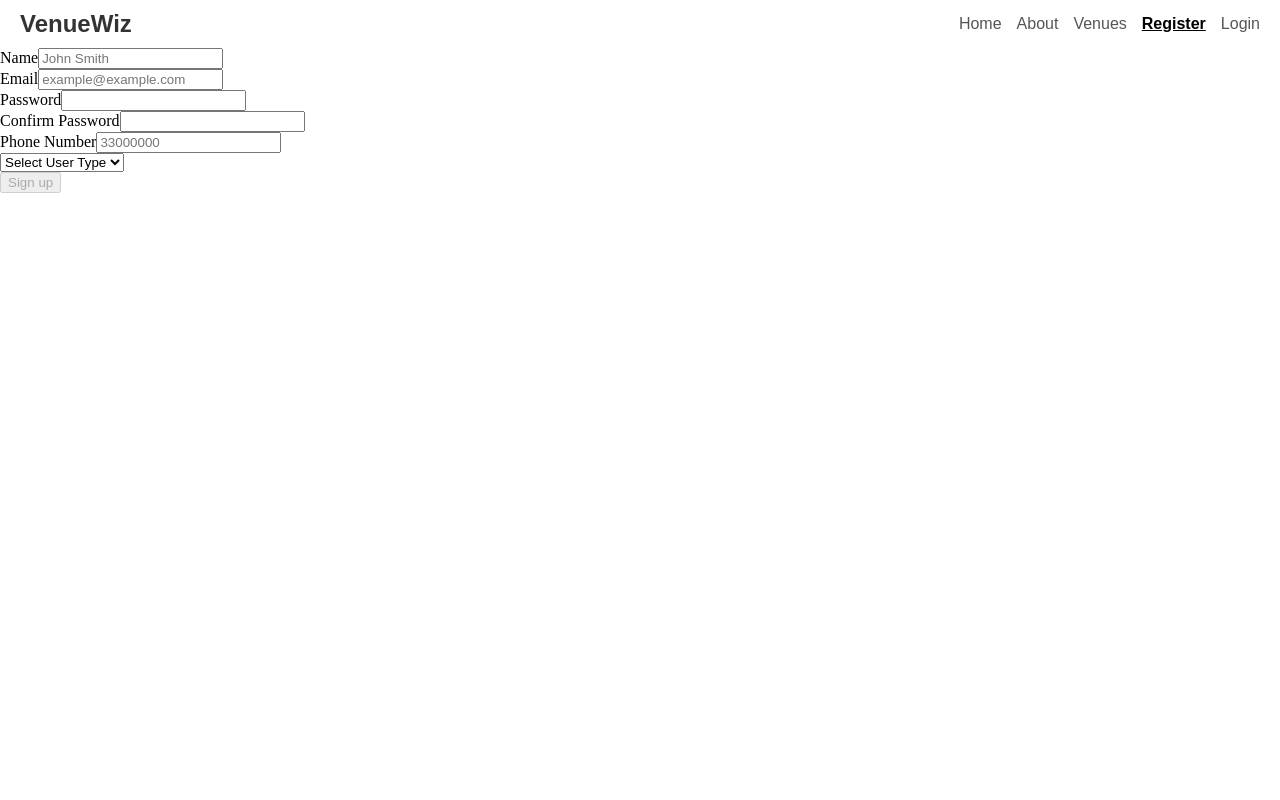
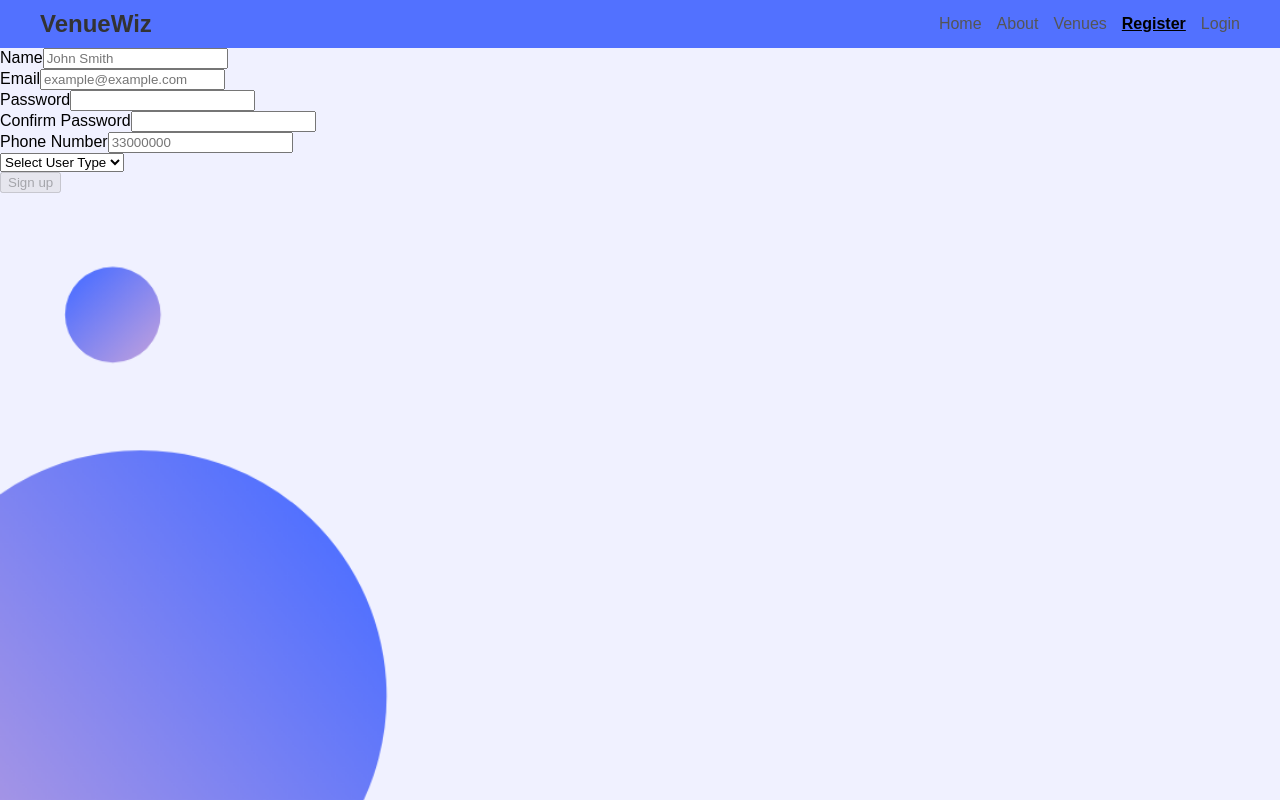
Before and after one commit to Amal229/VenueWiz-Front-end, a React (Vite) app in the folder client/: page /register in a window 1280 px wide. Built offline with nearby package versions, Linux system fonts and the light colour scheme.

Commit message:
background

```diff
--- a/client/src/App.css
+++ b/client/src/App.css
@@ -1,5 +1,17 @@
+html, body, #root, #root>div {
+  min-height: 100vh
+}
+
 body {
-  margin: 0;
+  min-width: 100vw;
+  margin: 0 auto;
+  background-image: url('../images/VenueWiz\ Website.png');
+  background-repeat: no-repeat;
+  background-size: cover;
+  background-attachment: fixed;
+  font-family: 'Montserrat', sans-serif;
+  font-optical-sizing: auto;
+  font-weight: 300;
 }
 
 .Categories {
@@ -51,7 +63,8 @@ header {
   display: flex;
   justify-content: space-between;
   align-items: center;
-  padding: 10px 20px;
+  padding: 10px 40px;
+  background-color: #5271FF;
 }
 
 /* Styles for the title */
@@ -82,3 +95,9 @@ header {
   color: black; /* Active link color */
   text-decoration: underline;
 }
+
+.main {
+  min-width: 100vw;
+  height: 100%;
+  overflow-y: scroll;
+}
--- a/client/src/components/Nav.jsx
+++ b/client/src/components/Nav.jsx
@@ -1,5 +1,5 @@
 // navbar
-import { NavLink, Link } from "react-router-dom"
+import { NavLink, Link } from 'react-router-dom'
 
 // { user, handleLogOut }
 const Nav = ({ user, handleLogOut }) => {
@@ -21,9 +21,7 @@ const Nav = ({ user, handleLogOut }) => {
           // vendor nav
           user.type === true ? (
             <>
-              <NavLink to="/myVenue">
-                <h3>My Venues</h3>
-              </NavLink>
+              <NavLink to="/myVenue">My Venues</NavLink>
               <NavLink to="/dashboard" end>
                 Dashboard
               </NavLink>
```
Also changed, not shown: client/images/VenueWiz Website.png (added), 1 other file (tests, documents, lock files or other folders).
